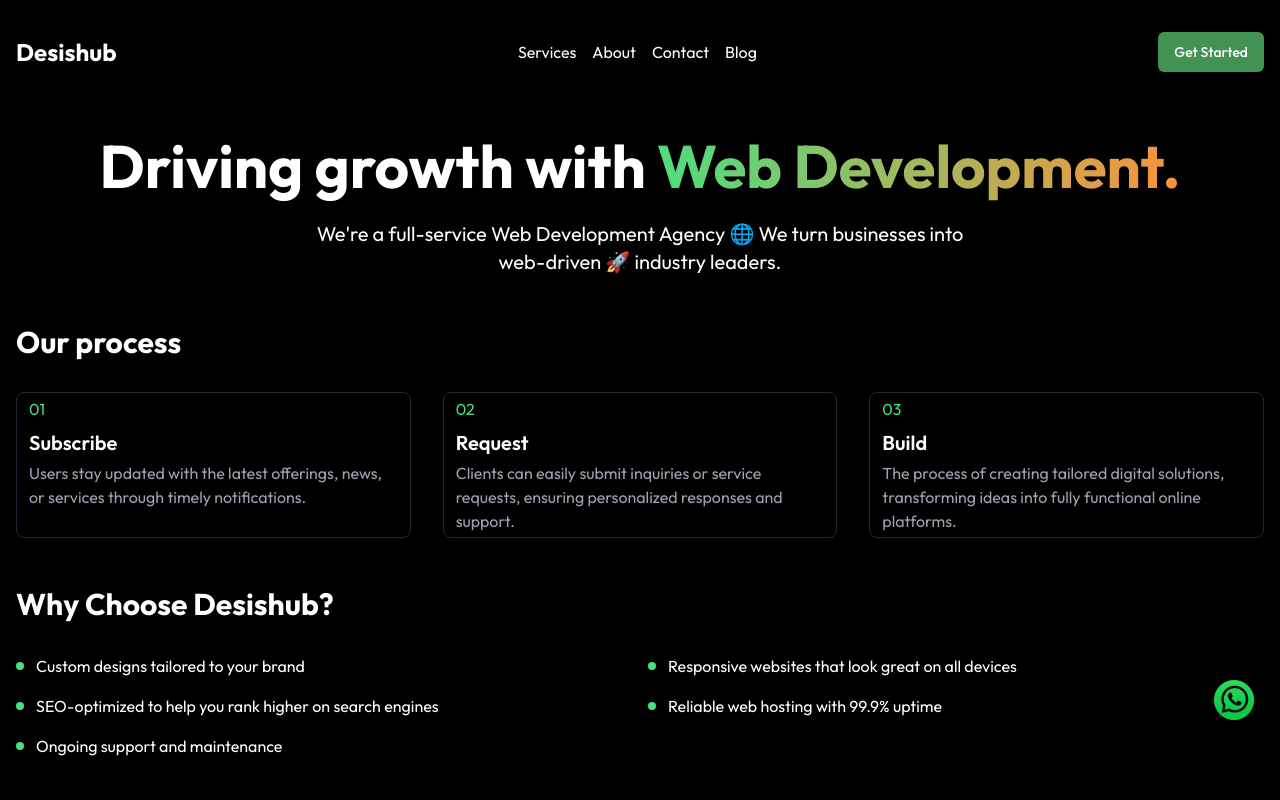
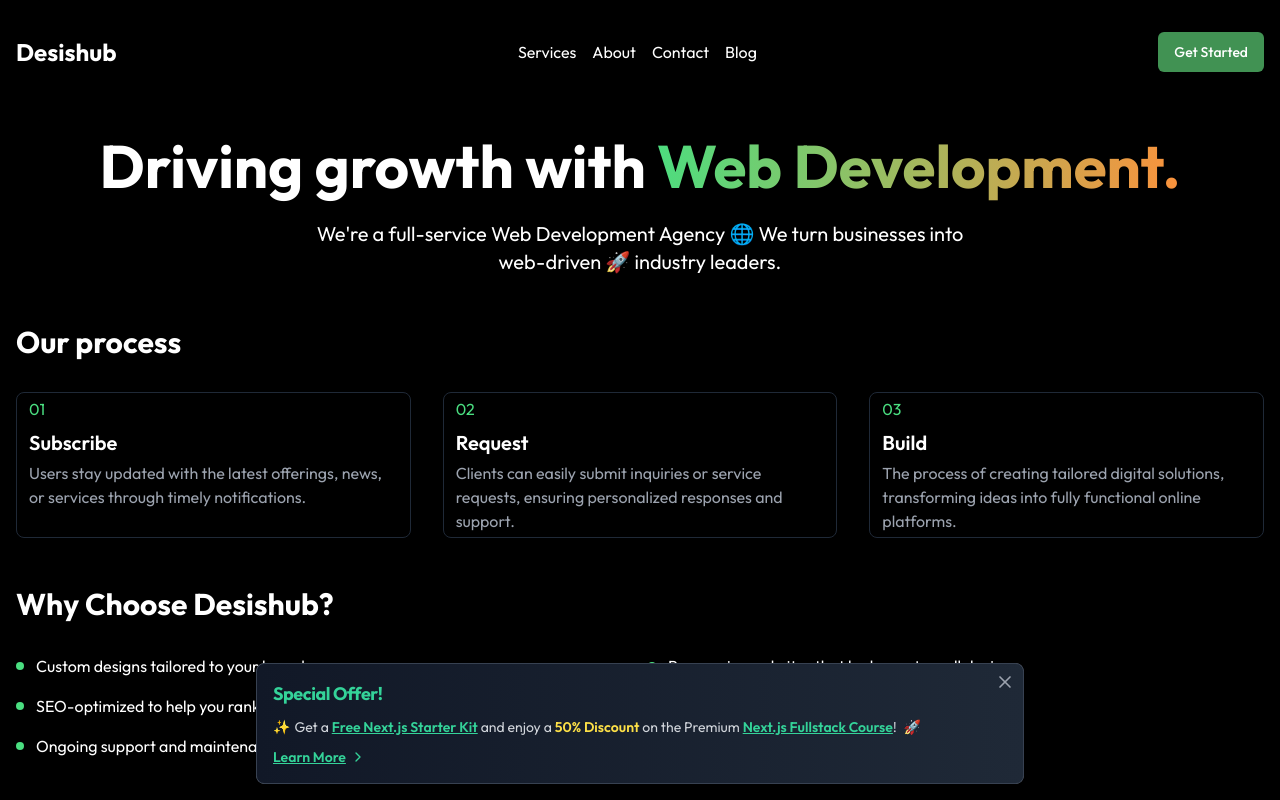
Before and after one commit to johnelipse/landingpage, a Next.js app: page / in a window 1280 px wide. Shown: the top 800 px of the page. Built offline with nearby package versions, Linux system fonts and the light colour scheme.

Commit message:
update and added the alert message

```diff
--- a/app/layout.tsx
+++ b/app/layout.tsx
@@ -1,6 +1,7 @@
 import type { Metadata } from "next";
 import "./globals.css";
 import { Toaster } from "react-hot-toast";
+import DarkAlertMessage from "@/components/alertMessage";
 
 export const metadata: Metadata = {
   title: "landing page",
@@ -15,7 +16,10 @@
   return (
     <html className="scroll-bahavior body-font" lang="en">
       <Toaster position="top-right" reverseOrder={false} />
-      <body className="body-font">{children}</body>
+      <body className="body-font">
+        <DarkAlertMessage />
+        <main> {children}</main>
+      </body>
     </html>
   );
 }
--- /dev/null
+++ b/components/alertMessage.tsx
@@ -0,0 +1,214 @@
+// "use client";
+
+// import { useState, useEffect } from "react";
+// import { motion, AnimatePresence } from "framer-motion";
+// import { Alert, AlertDescription, AlertTitle } from "@/components/ui/alert";
+// import { X } from "lucide-react";
+
+// export default function DarkAlertMessage() {
+//   const [isVisible, setIsVisible] = useState(true);
+
+//   useEffect(() => {
+//     setIsVisible(true);
+//   }, []);
+
+//   const handleDismiss = () => {
+//     setIsVisible(false);
+//   };
+
+//   return (
+//     <AnimatePresence>
+//       {isVisible && (
+//         <motion.div
+//           initial={{ opacity: 0, y: -50 }}
+//           animate={{ opacity: 1, y: 0 }}
+//           exit={{ opacity: 0, y: -50 }}
+//           transition={{ duration: 0.5 }}
+//           className="fixed top-4 left-1/2 transform -translate-x-1/2 z-50 w-full max-w-md"
+//         >
+//           <Alert className="bg-gradient-to-r from-gray-900 to-gray-800 border border-gray-700 text-gray-100 shadow-lg">
+//             <AlertTitle className="text-lg font-bold mb-2 text-emerald-400">
+//               Welcome to Our Website!
+//             </AlertTitle>
+//             <AlertDescription className="text-sm text-gray-300">
+//               Discover amazing features and exclusive offers waiting just for
+//               you. Don{"'"}t miss out!
+
+//             </AlertDescription>
+//             <button
+//               onClick={handleDismiss}
+//               className="absolute top-2 right-2 text-gray-400 hover:text-gray-200 transition-colors"
+//               aria-label="Close alert"
+//             >
+//               <X size={20} />
+//             </button>
+//             <div className="mt-4 flex justify-end">
+//               <button
+//                 onClick={handleDismiss}
+//                 className="bg-emerald-600 text-gray-100 px-4 py-2 rounded-full text-sm font-medium hover:bg-emerald-700 transition-colors"
+//               >
+//                 Got it, thanks!
+//               </button>
+//             </div>
+//           </Alert>
+//         </motion.div>
+//       )}
+//     </AnimatePresence>
+//   );
+// }
+
+// "use client";
+
+// import { useState, useEffect } from "react";
+// import { X, ChevronRight } from "lucide-react";
+// import { motion, AnimatePresence } from "framer-motion";
+// import { Alert, AlertDescription, AlertTitle } from "@/components/ui/alert";
+// import Link from "next/link";
+
+// export default function DarkAlertMessage() {
+//   const [isVisible, setIsVisible] = useState(true);
+
+//   useEffect(() => {
+//     setIsVisible(true);
+//   }, []);
+
+//   const handleDismiss = () => {
+//     setIsVisible(false);
+//   };
+
+//   return (
+//     <AnimatePresence>
+//       {isVisible && (
+//         <motion.div
+//           initial={{ opacity: 0, y: -50 }}
+//           animate={{ opacity: 1, y: 0 }}
+//           exit={{ opacity: 0, y: -50 }}
+//           transition={{ duration: 0.5 }}
+//           className="fixed bottom-4 animate-shine right-[1%] transform -translate-x-1/2 z-50 w-full max-w-3xl"
+//         >
+//           <Alert className="bg-gradient-to-r from-gray-900 to-gray-800 border border-gray-700 text-gray-100 shadow-lg">
+//             <AlertTitle className="text-lg font-bold mb-2 text-emerald-400">
+//               Special Offer!
+//             </AlertTitle>
+//             <AlertDescription className="text-sm text-gray-300">
+//               <span className="inline-flex items-center text-white flex-wrap">
+//                 <span className="mr-2 text-yellow-300">✨</span>
+//                 Get a{" "}
+//                 <Link
+//                   href="https://coding-school-typescript.vercel.app/give-away"
+//                   className="mx-1 font-semibold underline text-emerald-400 hover:text-emerald-300"
+//                 >
+//                   Free Next.js Starter Kit
+//                 </Link>{" "}
+//                 and enjoy{" "}
+//                 <span className="mx-1 font-semibold text-yellow-300">
+//                   50% Discount
+//                 </span>{" "}
+//                 on the Premium{" "}
+//                 <Link
+//                   href="https://coding-school-typescript.vercel.app/give-away"
+//                   className="mx-1 font-semibold underline text-emerald-400 hover:text-emerald-300"
+//                 >
+//                   Next.js Fullstack Course!
+//                 </Link>
+//                 <span className="ml-2 text-yellow-300">🚀</span>
+//                 <Link
+//                   href="https://coding-school-typescript.vercel.app/give-away"
+//                   className="flex gap-1 items-center font-semibold underline text-emerald-400 hover:text-emerald-300 mt-2"
+//                 >
+//                   Learn More
+//                   <ChevronRight className="w-4 h-4" />
+//                 </Link>
+//               </span>
+//             </AlertDescription>
+//             <button
+//               onClick={handleDismiss}
+//               className="absolute top-2 right-2 text-gray-400 hover:text-gray-200 transition-colors"
+//               aria-label="Close alert"
+//             >
+//               <X size={20} />
+//             </button>
+//           </Alert>
+//         </motion.div>
+//       )}
+//     </AnimatePresence>
+//   );
+// }
+
+"use client";
+
+import { useState, useEffect } from "react";
+import { X, ChevronRight } from "lucide-react";
+import { motion, AnimatePresence } from "framer-motion";
+import { Alert, AlertDescription, AlertTitle } from "@/components/ui/alert";
+import Link from "next/link";
+
+export default function DarkAlertMessage() {
+  const [isVisible, setIsVisible] = useState(true);
+
+  useEffect(() => {
+    setIsVisible(true);
+  }, []);
+
+  const handleDismiss = () => {
+    setIsVisible(false);
+  };
+
+  return (
+    <AnimatePresence>
+      {isVisible && (
+        <motion.div
+          initial={{ opacity: 0, y: 50 }}
+          animate={{ opacity: 1, y: 0 }}
+          exit={{ opacity: 0, y: 50 }}
+          transition={{ duration: 0.5 }}
+          className="fixed bottom-4 left-4 right-4 z-50 mx-auto max-w-3xl"
+        >
+          <Alert className="bg-gradient-to-r from-gray-900 to-gray-800 border border-gray-700 text-gray-100 shadow-lg">
+            <AlertTitle className="text-lg font-bold mb-2 text-emerald-400">
+              Special Offer!
+            </AlertTitle>
+            <AlertDescription className="text-sm text-gray-300">
+              <p className="mb-2">
+                <span className="text-yellow-300 mr-1">✨</span>
+                Get a{" "}
+                <Link
+                  href="https://coding-school-typescript.vercel.app/give-away"
+                  className="font-semibold underline text-emerald-400 hover:text-emerald-300"
+                >
+                  Free Next.js Starter Kit
+                </Link>{" "}
+                and enjoy a{" "}
+                <span className="font-semibold text-yellow-300">
+                  50% Discount
+                </span>{" "}
+                on the Premium{" "}
+                <Link
+                  href="https://coding-school-typescript.vercel.app/give-away"
+                  className="font-semibold underline text-emerald-400 hover:text-emerald-300"
+                >
+                  Next.js Fullstack Course
+                </Link>
+                ! <span className="text-yellow-300 ml-1">🚀</span>
+              </p>
+              <Link
+                href="https://coding-school-typescript.vercel.app/give-away"
+                className="inline-flex items-center font-semibold underline text-emerald-400 hover:text-emerald-300"
+              >
+                Learn More
+                <ChevronRight className="w-4 h-4 ml-1" />
+              </Link>
+            </AlertDescription>
+            <button
+              onClick={handleDismiss}
+              className="absolute top-2 right-2 text-gray-400 hover:text-gray-200 transition-colors"
+              aria-label="Close alert"
+            >
+              <X size={20} />
+            </button>
+          </Alert>
+        </motion.div>
+      )}
+    </AnimatePresence>
+  );
+}
--- a/components/pageTwo.tsx
+++ b/components/pageTwo.tsx
@@ -7,10 +7,7 @@
 import ContactUsForm from "./emailForms/contactUs";
 import AuditForm from "./emailForms/auditService";
 import Link from "next/link";
-import Image from "next/image";
-import { a } from "framer-motion/client";
 import Marquee from "./ui/marquee";
-import { title } from "process";
 
 export default function DesishubLanding() {
   const fadeIn = {
@@ -297,7 +294,7 @@
           <p>&copy; {currentYear} Desishub. All rights reserved.</p>
         </motion.footer>
       </div>
-      <Link href="">
+      {/* <Link href="">
         <Image
           width={281}
           height={281}
@@ -305,7 +302,7 @@
           src="/what.png"
           alt="logo"
         />
-      </Link>
+      </Link> */}
     </div>
   );
 }
--- /dev/null
+++ b/components/ui/alert.tsx
@@ -0,0 +1,59 @@
+import * as React from "react"
+import { cva, type VariantProps } from "class-variance-authority"
+
+import { cn } from "@/lib/utils"
+
+const alertVariants = cva(
+  "relative w-full rounded-lg border p-4 [&>svg~*]:pl-7 [&>svg+div]:translate-y-[-3px] [&>svg]:absolute [&>svg]:left-4 [&>svg]:top-4 [&>svg]:text-foreground",
+  {
+    variants: {
+      variant: {
+        default: "bg-background text-foreground",
+        destructive:
+          "border-destructive/50 text-destructive dark:border-destructive [&>svg]:text-destructive",
+      },
+    },
+    defaultVariants: {
+      variant: "default",
+    },
+  }
+)
+
+const Alert = React.forwardRef<
+  HTMLDivElement,
+  React.HTMLAttributes<HTMLDivElement> & VariantProps<typeof alertVariants>
+>(({ className, variant, ...props }, ref) => (
+  <div
+    ref={ref}
+    role="alert"
+    className={cn(alertVariants({ variant }), className)}
+    {...props}
+  />
+))
+Alert.displayName = "Alert"
+
+const AlertTitle = React.forwardRef<
+  HTMLParagraphElement,
+  React.HTMLAttributes<HTMLHeadingElement>
+>(({ className, ...props }, ref) => (
+  <h5
+    ref={ref}
+    className={cn("mb-1 font-medium leading-none tracking-tight", className)}
+    {...props}
+  />
+))
+AlertTitle.displayName = "AlertTitle"
+
+const AlertDescription = React.forwardRef<
+  HTMLParagraphElement,
+  React.HTMLAttributes<HTMLParagraphElement>
+>(({ className, ...props }, ref) => (
+  <div
+    ref={ref}
+    className={cn("text-sm [&_p]:leading-relaxed", className)}
+    {...props}
+  />
+))
+AlertDescription.displayName = "AlertDescription"
+
+export { Alert, AlertTitle, AlertDescription }
```
